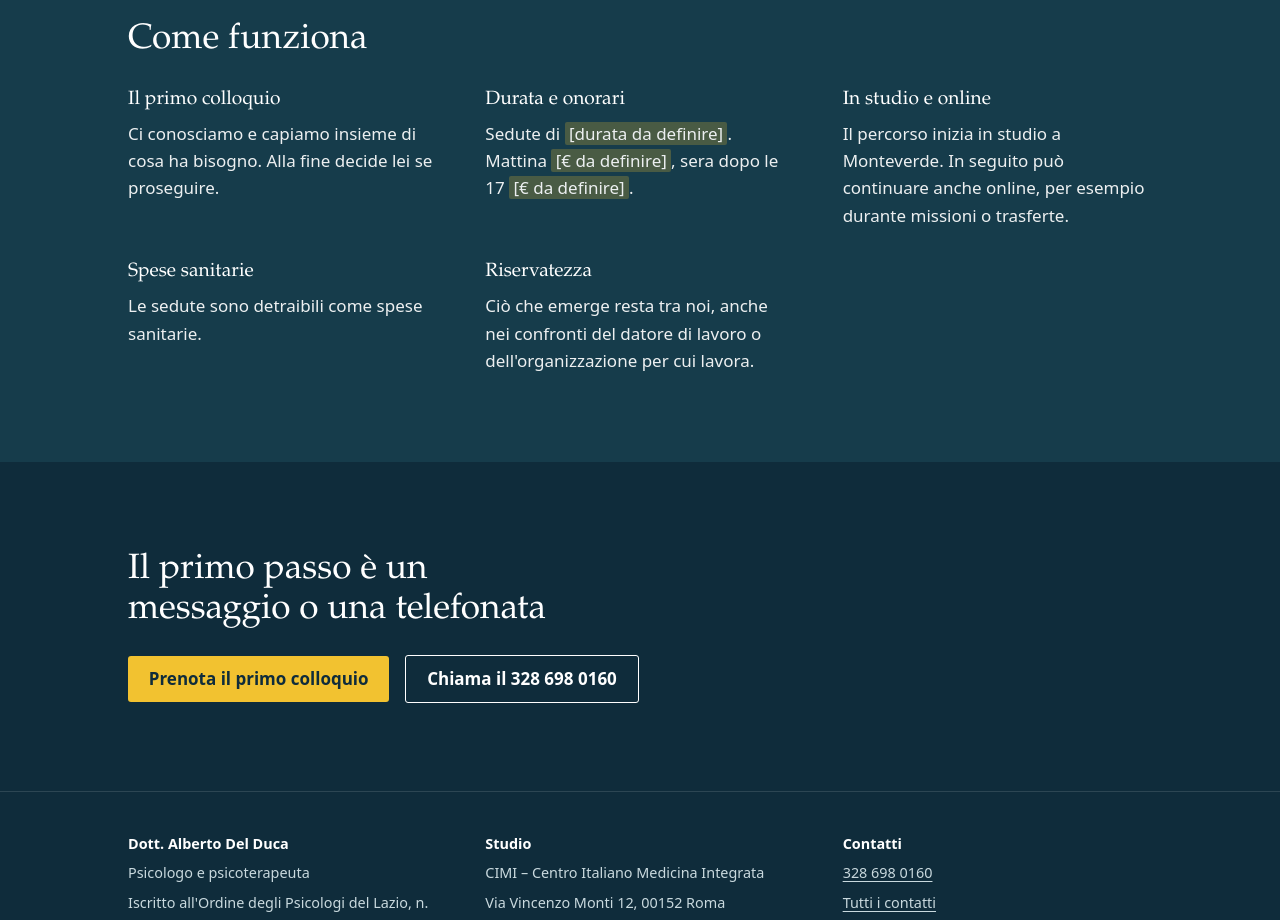
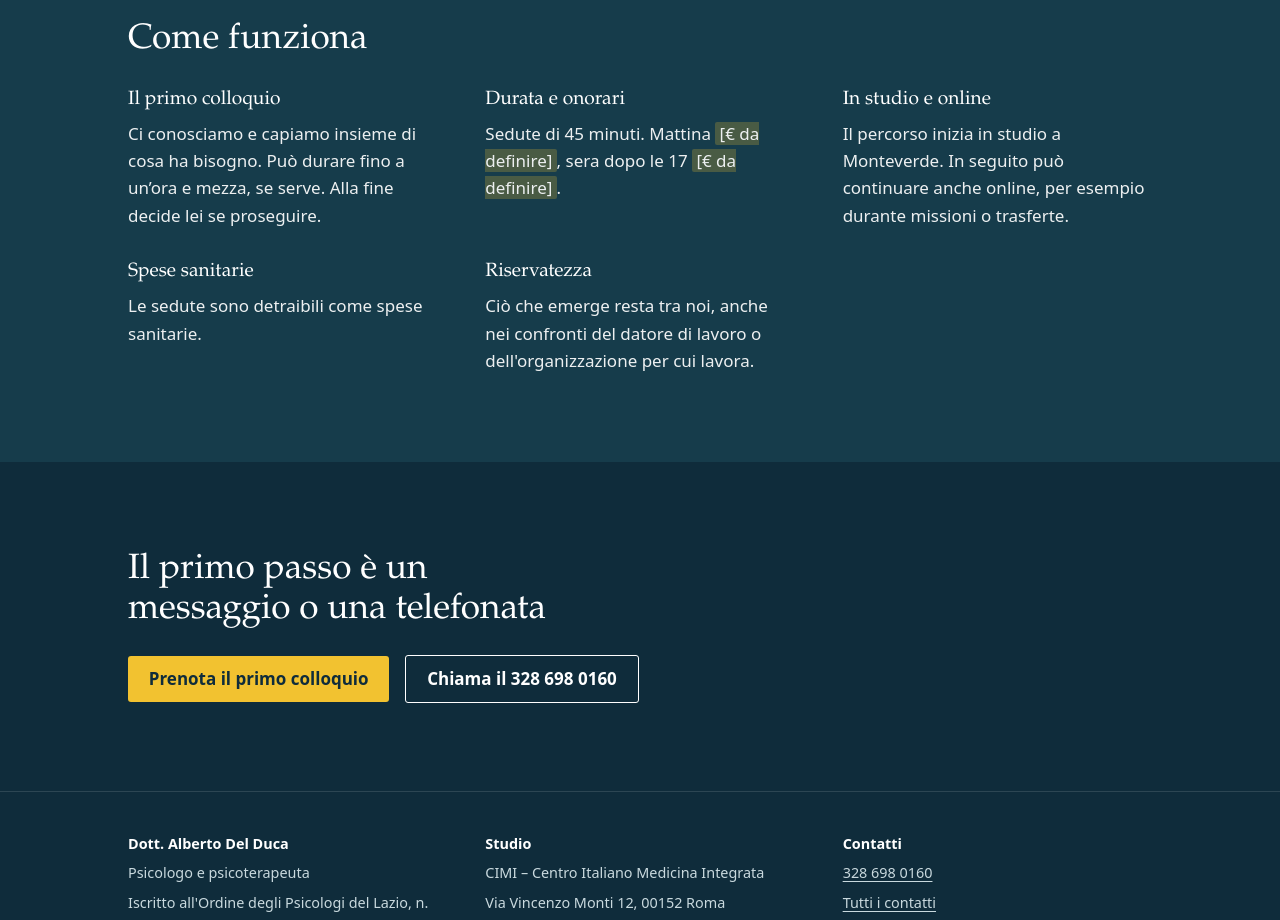
Before and after one commit to albertodelduca/albertodelduca.it., a plain HTML site: page index.html in a window 1280 px wide. Shown: the part 2100-3020 px from the top of the page. Drawn offline with Linux system fonts and the light colour scheme.

Commit message:
Durata delle sedute, orari e scuola di specializzazione
Co-Authored-By: Claude Opus 5.5 <noreply@anthropic.com>
Claude-Session: https://claude.ai/code/session_017fxdPuEaTj1bzgDhcZWAch

```diff
--- a/index.html
+++ b/index.html
@@ -92,11 +92,11 @@
       <dl class="dettagli">
         <div>
           <dt>Il primo colloquio</dt>
-          <dd>Ci conosciamo e capiamo insieme di cosa ha bisogno. Alla fine decide lei se proseguire.</dd>
+          <dd>Ci conosciamo e capiamo insieme di cosa ha bisogno. Può durare fino a un’ora e mezza, se serve. Alla fine decide lei se proseguire.</dd>
         </div>
         <div>
           <dt>Durata e onorari</dt>
-          <dd>Sedute di <span class="da-definire">[durata da definire]</span>. Mattina <span class="da-definire">[€ da definire]</span>, sera dopo le 17 <span class="da-definire">[€ da definire]</span>.</dd>
+          <dd>Sedute di 45 minuti. Mattina <span class="da-definire">[€ da definire]</span>, sera dopo le 17 <span class="da-definire">[€ da definire]</span>.</dd>
         </div>
         <div>
           <dt>In studio e online</dt>
```
Also changed, not shown: chi-sono.html (+1 -1 lines), contatti.html (+1 -1 lines).
